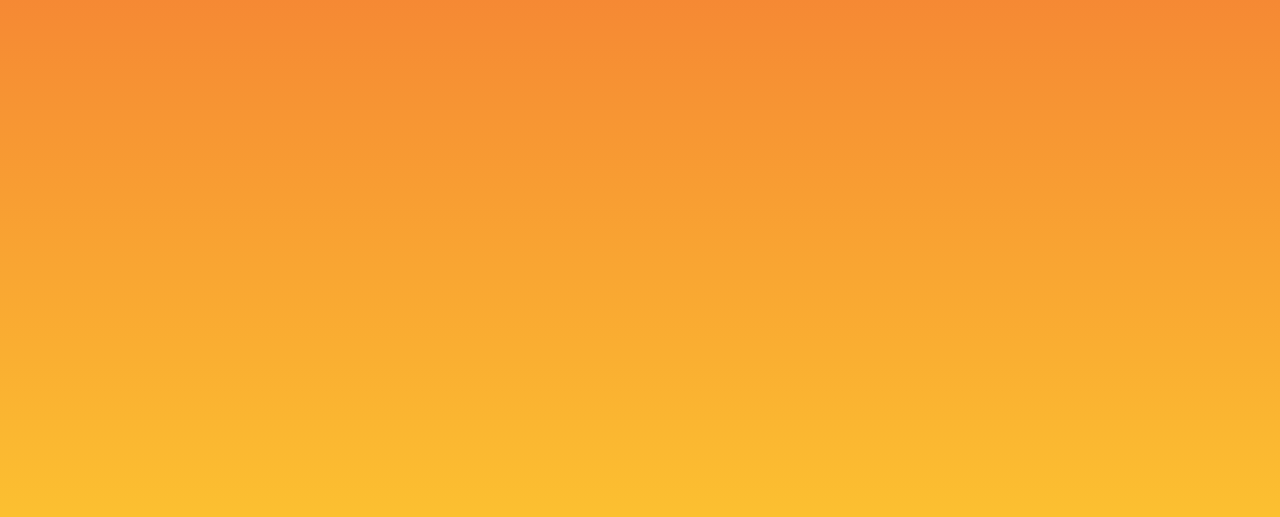
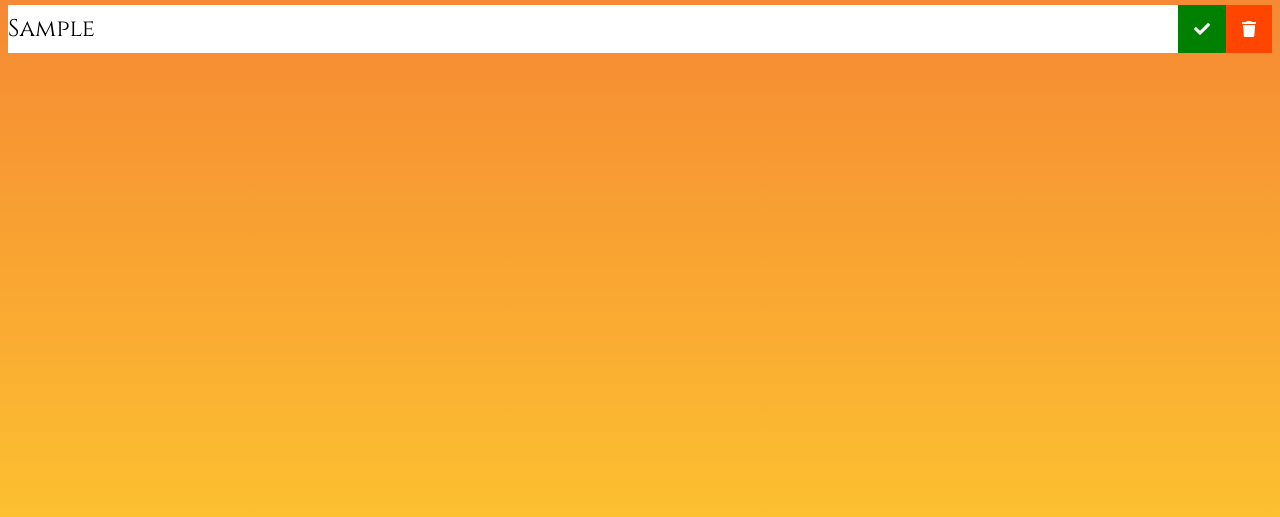
Before and after one commit to jetsgreen/learnize, a plain HTML site: page index.html in a window 1280 px wide. Both pictures are taken after typing "Sample" into the empty fields and a click on the button 804 px from the left and 182 px from the top of the page. Shown: the part 207-724 px from the top of the page. Drawn offline with Linux system fonts and the light colour scheme.

Commit message:
added div, li buttons dynamically to the html, and styled those elements

```diff
--- a/app.js
+++ b/app.js
@@ -17,7 +17,7 @@ function addTodo(event) {
     todoDiv.classList.add('todo');
 
     const newTodo = document.createElement('li');
-    newTodo.innerText ="hey";
+    newTodo.innerText = todoInput.value;
     newTodo.classList.add('todo-item');
     todoDiv.appendChild(newTodo);
     // Check Mark Button
@@ -32,4 +32,5 @@ function addTodo(event) {
     deleteButton.classList.add("delete-btn");
     todoDiv.appendChild(deleteButton);
 
+    todoList.appendChild(todoDiv)
 };
--- a/style.css
+++ b/style.css
@@ -40,7 +40,42 @@ form input, form button {
 
 form button:hover {
     cursor: pointer;
-    /* background-color: blue; */
+    background-color: blue;
     color: white;
 
 }
+.todo-container{
+    display: flex;
+    justify-content: center;
+    align-items: center;
+}
+.todo-list {
+    min-width: 30%;
+    list-style: none;
+
+}
+.todo {
+    margin: 0.5rem;
+    background: white;
+    color: black;
+    font-size: 1.5rem;
+    display: flex;
+    justify-content: space-between;
+    align-items: center;
+}
+
+.todo li{
+    flex: 1;
+}
+.delete-btn, .complete-btn {
+    background: orangered;
+    color: white;
+    border: none;
+    padding: 1rem;
+    cursor: pointer;
+    font-size: 1rem;
+}
+
+.complete-btn{
+    background: green;
+}
```
